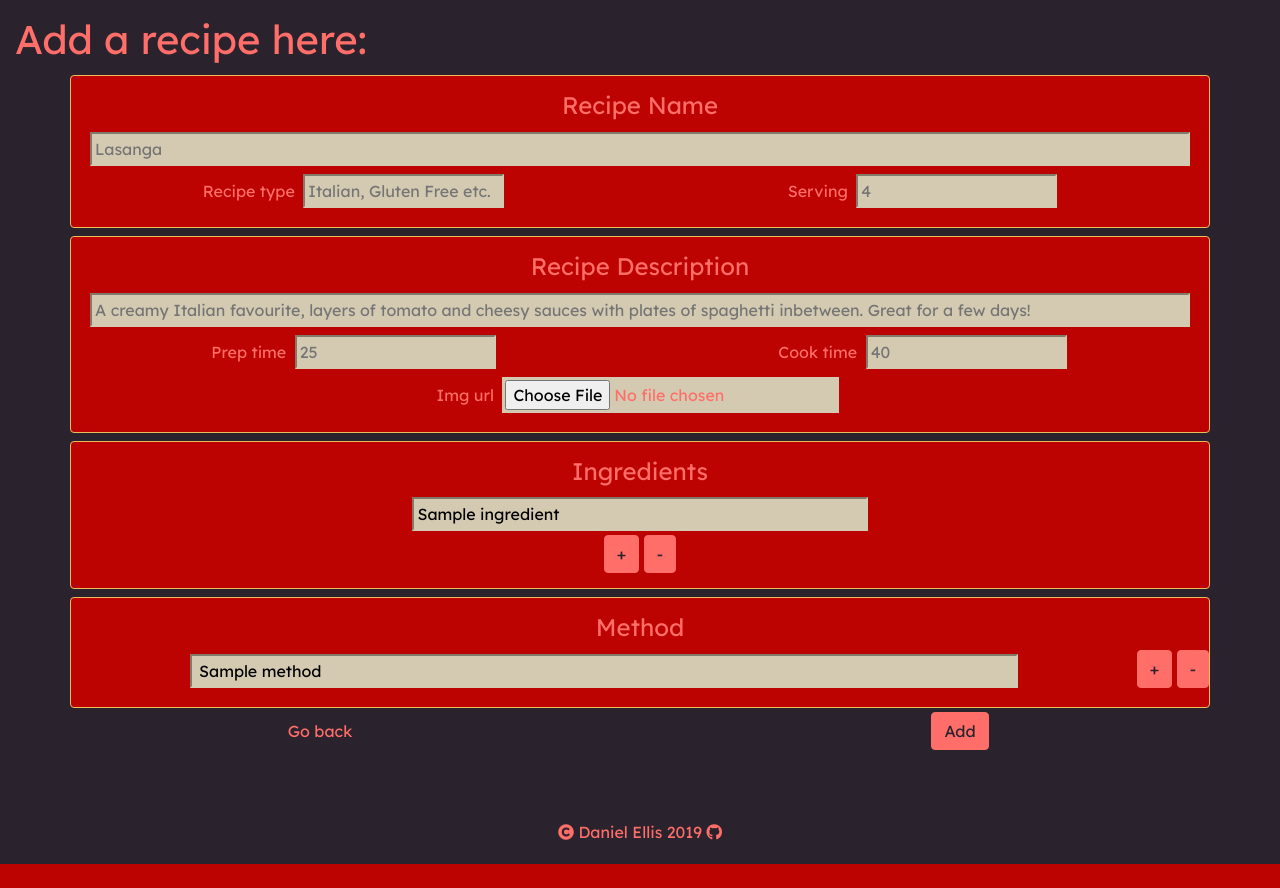
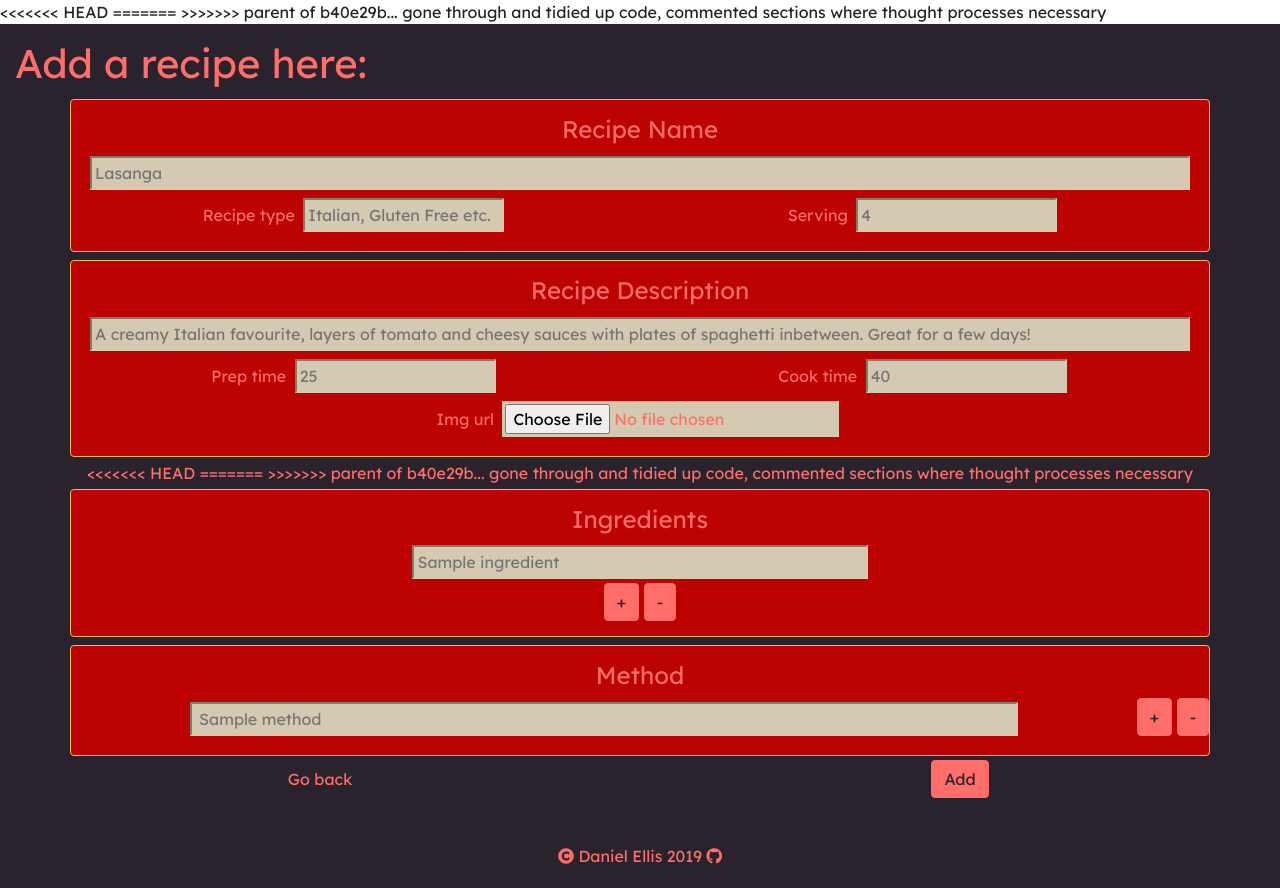
Before and after one commit to dano5342/MS3_CookBook, a Python web app: template templates/edit_recipe.html in a window 1280 px wide. Before the commit the page ends 864 px from the top, so only its background shows below. Run offline with Jinja, Linux system fonts and the light colour scheme; the template is opened without the code that fills it: most values are stand-ins (such as "Sample title", 1, 10 or a date in 2020); form fields are guessed from the names that the template uses; some libraries are stand-ins or nearby versions; some web fonts are replaced.

```diff
--- a/app.py
+++ b/app.py
@@ -42,6 +42,7 @@ def recipe(recipe_id):
 
 
 @app.route('/delete/<recipe_id>', methods=['POST', 'GET'])
+
 def delete(recipe_id): ## non users cannot delete recipes. redirects back to recipe
     if 'username' not in session:
         flash('This is not possible for non-members.')
@@ -132,6 +133,7 @@ def register():
             hashpass = bcrypt.hashpw(request.form['password'].encode('utf-8'), bcrypt.gensalt())#generate password hash
             users.insert({'name' : request.form['username'], 'password' : hashpass})
             session['username'] = request.form['username'] ## User is now successfully logged in
+            session['username'] = request.form['username']
             flash('User creation successful!')
             return redirect(url_for('index'))
 
@@ -145,6 +147,7 @@ def search():
     page_limit = 6  # Logic for pagination
     current_page = int(request.args.get('current_page', 1))
     search_db = request.args['search_db']### get the searchdb form and use this to check against the index in the DB
+    search_db = request.args['search_db']
     total = mongo.db.Recipes.find({'$text': {'$search': search_db}})
     t_total = len([r for r in total])
     pages = range(1, int(math.ceil(t_total / page_limit)) + 1)
--- a/forms.py
+++ b/forms.py
@@ -13,7 +13,9 @@ class RegisterForm(FlaskForm):
     password = PasswordField('Password', validators=[DataRequired(), Length(min=5, max=100)])
     submit = SubmitField('Register')
 
+
 ## Custom forms for single input fields. ARRAYS had to be done manually.
+
 class RecipeForm(FlaskForm):
     recipe_name = StringField('Recipe Name:')
     recipe_type = StringField('Recipe Type:')
--- a/templates/edit_recipe.html
+++ b/templates/edit_recipe.html
@@ -1,5 +1,9 @@
 {% extends 'base.html' %} {% block content %}
+<<<<<<< HEAD
 <!-- Forms page for serving data to the user, for updating the recipes in the database collection -->
+=======
+
+>>>>>>> parent of b40e29b... gone through and tidied up code, commented sections where thought processes necessary
 <div class="container-fluid recipe-container-add">
     <div class="row">
         <div class="col">
@@ -43,14 +47,17 @@
 
             </div>
         </div>
+<<<<<<< HEAD
         <!--Xustom forms serving arrays of ingredients/methods for each recipe -->
+=======
+>>>>>>> parent of b40e29b... gone through and tidied up code, commented sections where thought processes necessary
         <div class="row spacing">
             <div class="col">
                 <div class="card container add-container text-center d-flex justify-content-center">
                     <h4>Ingredients</h4>
                     <div class="row d-flex justify-content-center">
                         {% for i in recipe.ingredients %}
-                        <input type="text" name="ingredients" class="ingredients" value="{{ i }}"/> {% endfor %}
+                        <input type="text" name="ingredients" class="ingredients" placeholder="{{ i }}"/> {% endfor %}
                     </div>
                     <div class="row">
                         <div class="col text-center button-container">
@@ -68,7 +75,7 @@
                     <div class="row">
                         <div class="col">
                             {% for m in recipe.method %}
-                            <input type="text" name="methods" class="methods" value=" {{ m }} "/> {% endfor %}
+                            <input type="text" name="methods" class="methods" placeholder=" {{ m }} "/> {% endfor %}
                         </div>
                         <div class="row">
                             <div class="col text-center button-container">
--- a/templates/login.html
+++ b/templates/login.html
@@ -4,6 +4,10 @@
     <form class="login-form text-center" method="POST">
         <img class="mb-4" src="{{url_for('static', filename='images/logo.png')}}" alt="CookBook Logo"> {{ form.hidden_tag() }}
         <h6 class="text">Not a member? <a href="{{url_for('register')}}">Sign up here</a></h6>
+<<<<<<< HEAD
+=======
+
+>>>>>>> parent of b40e29b... gone through and tidied up code, commented sections where thought processes necessary
         <p>
             {{ form.username.label }}<br> {{ form.username(size=32, required=true, placeholder="JoeBloggs123") }}
         </p>
```
Also changed, not shown: static/images/logo.png (added).
